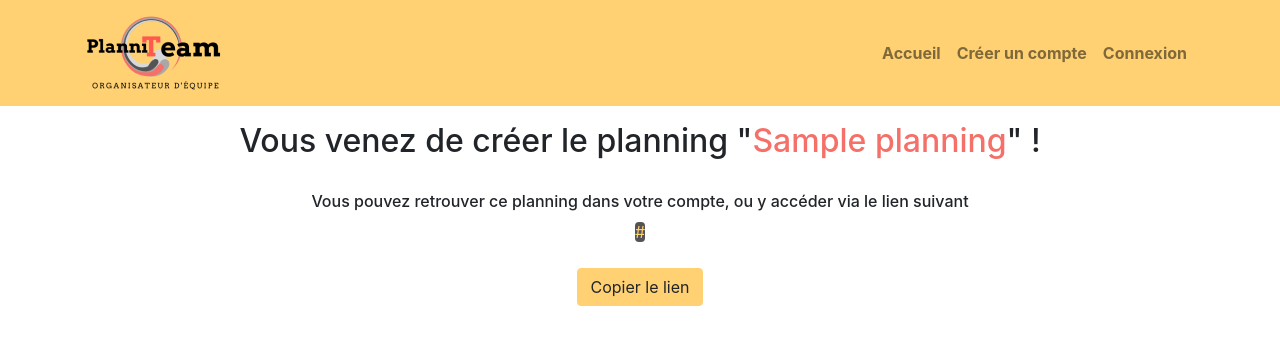
After one commit to SylvainCatillon/PlanniTeam, a Django app: template plannings/templates/plannings/planning_created.html in a window 1280 px wide. The commit adds this page. Shown: the top 345 px of the page. Run offline with Django 3.2, Linux system fonts and the light colour scheme; the template is opened without the code that fills it: most values are stand-ins (such as "Sample title", 1, 10 or a date in 2020); some libraries are stand-ins or nearby versions.

Commit message:
-Text color of btn-secondary setted as white in style.css
App plannings:
-Template "created" renamed to "planning_created"
-New JS file "planning_created"
-Design of "planning created" page

```diff
--- a/core/static/core/scss/style.scss
+++ b/core/static/core/scss/style.scss
@@ -8,3 +8,15 @@
     background: grey;
   }
 }
+
+#created_events_container {
+  height: 300px;
+}
+
+#guests_display {
+  height: 100px;
+}
+
+.btn-secondary {
+  color: white;
+}
--- a/plannings/templates/plannings/created.html
+++ b/plannings/static/plannings/js/planning_created.js
@@ -1,16 +1,4 @@
-{%  extends 'core/base.html' %}
-{%  block content %}
-  <div class="container">
-    <p>Planning créé</p>
-    <a id="PlanningLink" href="{{ link }}">{{ link }}</a>
-    <br>
-    <button id="CopyButton" class="btn btn-info">Copier le lien</button>
-  </div>
-{% endblock %}
-{%  block js %}
-{{  block.super }}
-  <script type="text/javascript">
-  $(function () {
+$(function () {
 
       /*
       Copy the planning's link in the clipboard when the copy button is clicked
@@ -20,10 +8,10 @@
       -use the command 'copy'
       -delete the temp input
        */
-      $("#CopyButton").on("click", function () {
+      $("#copy_button").on("click", function () {
           let $temp = $("<input/>")
           $("body").append($temp)
-          $temp.val($('#PlanningLink').attr("href")).select()
+          $temp.val($('#planning_link').attr("href")).select()
           let success = document.execCommand("copy")
           $temp.remove()
           if (success) {
@@ -34,5 +22,3 @@
       })
 
   })
-  </script>
-{% endblock %}
--- a/plannings/templates/plannings/event_form.html
+++ b/plannings/templates/plannings/event_form.html
@@ -1,5 +1,5 @@
 <button id="id_{{ form.prefix }}-event_dropdown"
-        class="btn btn-secondary text-white dropdown-toggle" data-toggle="dropdown"
+        class="btn btn-secondary dropdown-toggle" data-toggle="dropdown"
         aria-expanded="false">
   <span>{{ button_text }}</span>
 </button>
@@ -31,6 +31,6 @@
   {% endfor %}
 
   <button id="id_{{ form.prefix }}-validate"
-          class="btn btn-secondary btn-block text-white validate_event">Valider
+          class="btn btn-secondary btn-block validate_event">Valider
   </button>
 </div>
--- /dev/null
+++ b/plannings/templates/plannings/planning_created.html
@@ -0,0 +1,22 @@
+{%  extends 'core/base.html' %}
+{% load static %}
+{%  block content %}
+<div class="container text-center">
+  <h2>Vous venez de créer le planning "<span class="text-secondary">{{ planning.name }}</span>" !</h2>
+  <br>
+  <h6>
+    Vous pouvez retrouver ce planning dans votre compte, ou y accéder via le lien suivant
+  </h6>
+  {% if planning.protected %}
+  <p class="text-muted">Ce lien a été automatiquement envoyé par courriel à vos invités</p>
+  {% endif %}
+  <p class="text-break ">
+  <a class="bg-dark rounded" id="planning_link" href="{{ link }}">{{ link }}</a>
+  </p>
+  <button id="copy_button" class="btn btn-primary mt-2">Copier le lien</button>
+</div>
+{% endblock %}
+{%  block js %}
+{{  block.super }}
+  <script src="{% static 'plannings/js/planning_created.js' %}"></script>
+{% endblock %}
--- a/plannings/views.py
+++ b/plannings/views.py
@@ -67,11 +67,9 @@ def planning_created(request, planning_ekey):
     """After a planning was created, displays a page with the access link
     of the planning."""
     planning = Planning.objects.get_by_ekey(planning_ekey)
-    # TODO: Voir link = get_current_site(request) ou
-    #  gestion de site framework: https://docs.djangoproject.com/en/3.0/ref/contrib/sites/#getting-the-current-domain-for-full-urls
-    #  pour création du lien
     link = request.build_absolute_uri(planning.get_absolute_url())
-    return render(request, 'plannings/created.html', {'link': link})
+    context = {'link': link, 'planning': planning}
+    return render(request, 'plannings/planning_created.html', context)
 
 
 @login_required
```
Also changed, not shown: core/templates/core/index.html (+9 -23 lines), plannings/templates/plannings/create_planning.html (+7 -10 lines), core/static/core/css/style.css.
